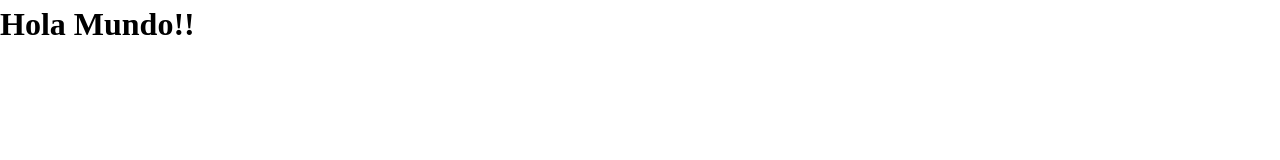
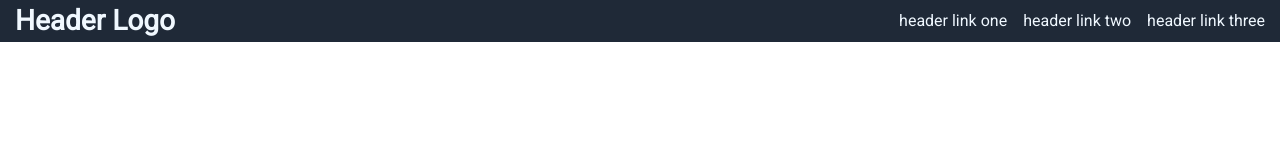
Before and after one commit to pepzarate/starter-site, a plain HTML site: page index.html in a window 1280 px wide. Drawn offline with Linux system fonts and the light colour scheme.

Commit message:
header finished

```diff
--- a/css/style.css
+++ b/css/style.css
@@ -1,3 +1,8 @@
+@import url('https://fonts.googleapis.com/css2?family=Roboto&display=swap');
+:root{
+    --main-color: #1f2937;
+    --font: 'Roboto';
+}
 *, *::before, *::after {
     box-sizing: border-box;
 }
@@ -6,6 +11,7 @@
 }
 html, body {
     height: 100%;
+    font-family: var(--font);
 }
 body {
     line-height: 1.5;
@@ -21,6 +27,28 @@
 p, h1, h2, h3, h4, h5, h6 {
     overflow-wrap: break-word;
 }
+li{
+    list-style: none;
+}
 #root, #__next {
     isolation: isolate;
 }
+header{
+    background-color: var(--main-color);
+    color: aliceblue;
+}
+.content{
+    max-width: 1250px;
+    margin: 0 auto;
+    display: flex;
+    justify-content: space-between;
+}
+span.logo{
+    font-size: 28px;
+    font-weight: bold;
+}
+.links{
+    display: flex;
+    gap: 16px;
+    align-items: center;
+}
--- a/index.html
+++ b/index.html
@@ -9,7 +9,14 @@
 </head>
 <body>
     <header>
-        <h1>Hola Mundo!!</h1>
+        <div class="content">
+            <span class="logo">Header Logo</span>
+            <ul class="links">
+                <li>header link one</li>
+                <li>header link two</li>
+                <li>header link three</li>
+            </ul>
+        </div>
     </header>
     <main></main>
     <section></section>
```
Lines whose indentation alone changed are shown as unchanged.
